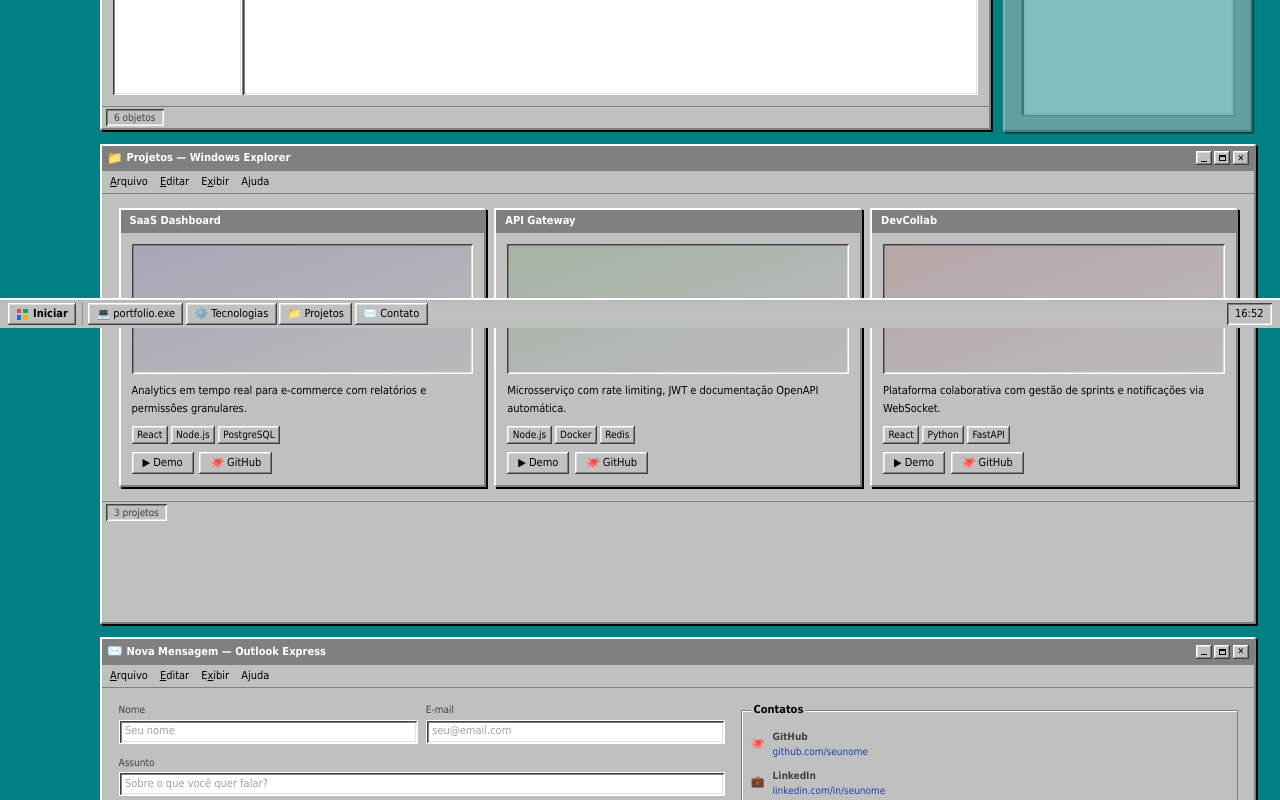
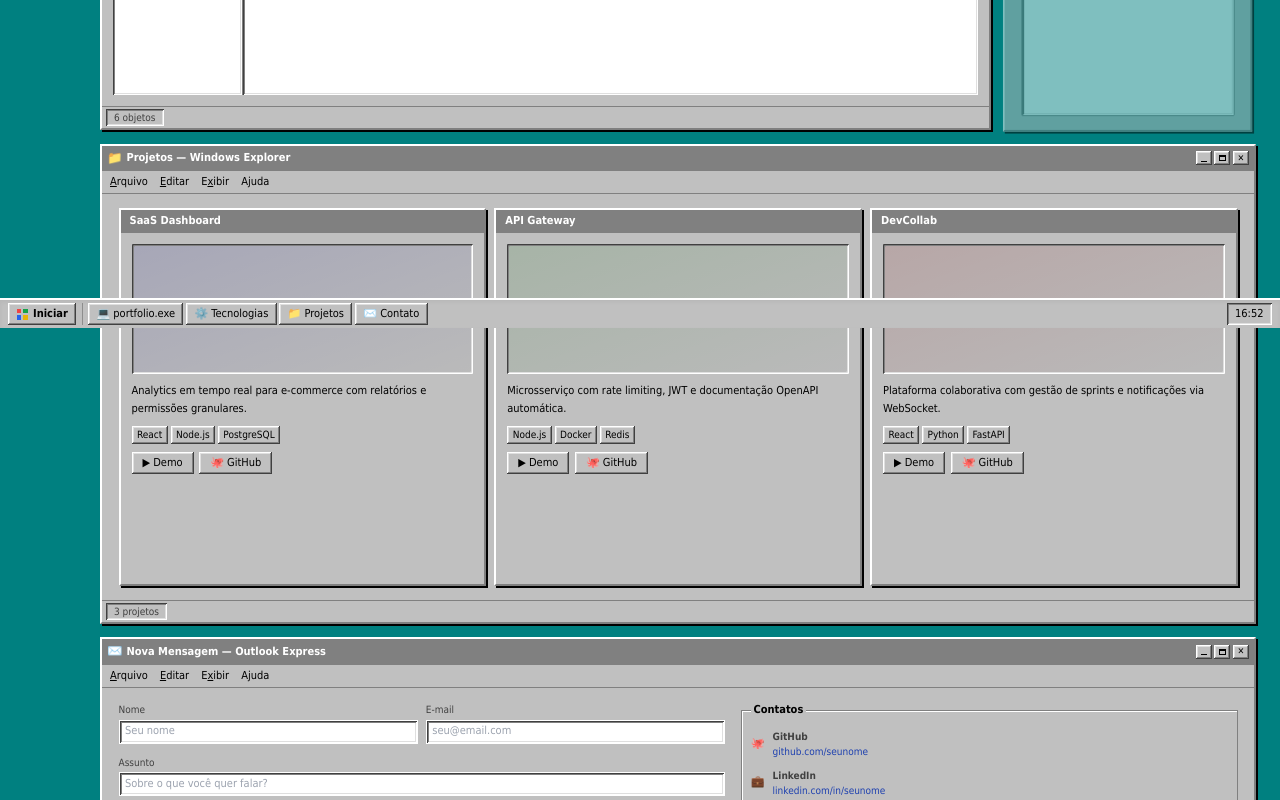
Before and after one commit to PedroSehn/Portifolio-2026, a React (Vite) app: page / in a window 1280 px wide. Shown: the part 472-1272 px from the top of the page. Built offline with nearby package versions, Linux system fonts and the light colour scheme.

Commit message:
Update Projects component styles for enhanced responsiveness and layout consistency

```diff
--- a/src/components/sections/Projects.tsx
+++ b/src/components/sections/Projects.tsx
@@ -56,8 +56,8 @@ export default function Projects({ isActive, onActivate }: ProjectsProps) {
         statusBar={[`${projects.length} projetos`]}
         isActive={isActive}
         onActivate={onActivate}
-      className="w-full min-h-[480px]"
-      contentClassName="flex flex-col gap-3 px-6 py-5"
+      className="w-full min-h-[480px] lg-h-[480px]"
+      contentClassName="flex flex-col flex-1 min-h-0 gap-3 px-6 py-5"
       >
         <div className="grid flex-1 min-h-0 grid-cols-1 gap-3 md:grid-cols-2 lg:grid-cols-3">
           {projects.map((project) => (
```
